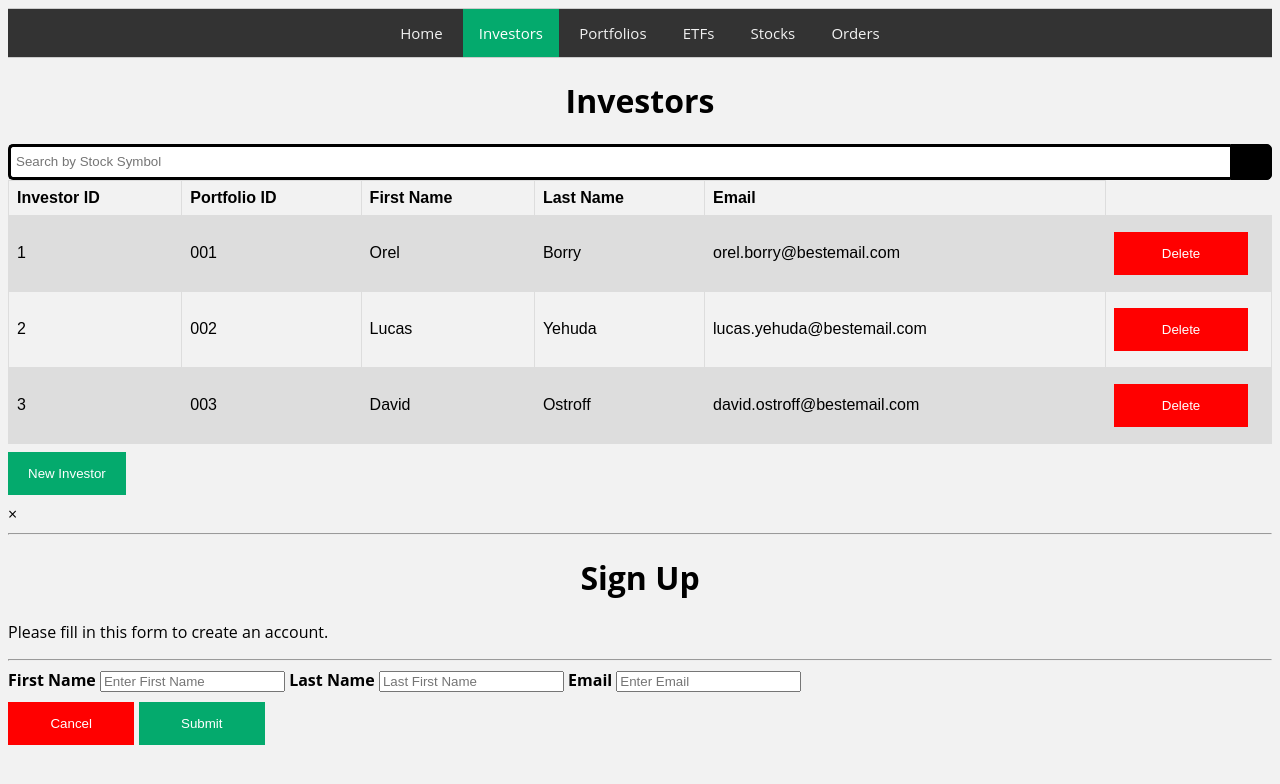
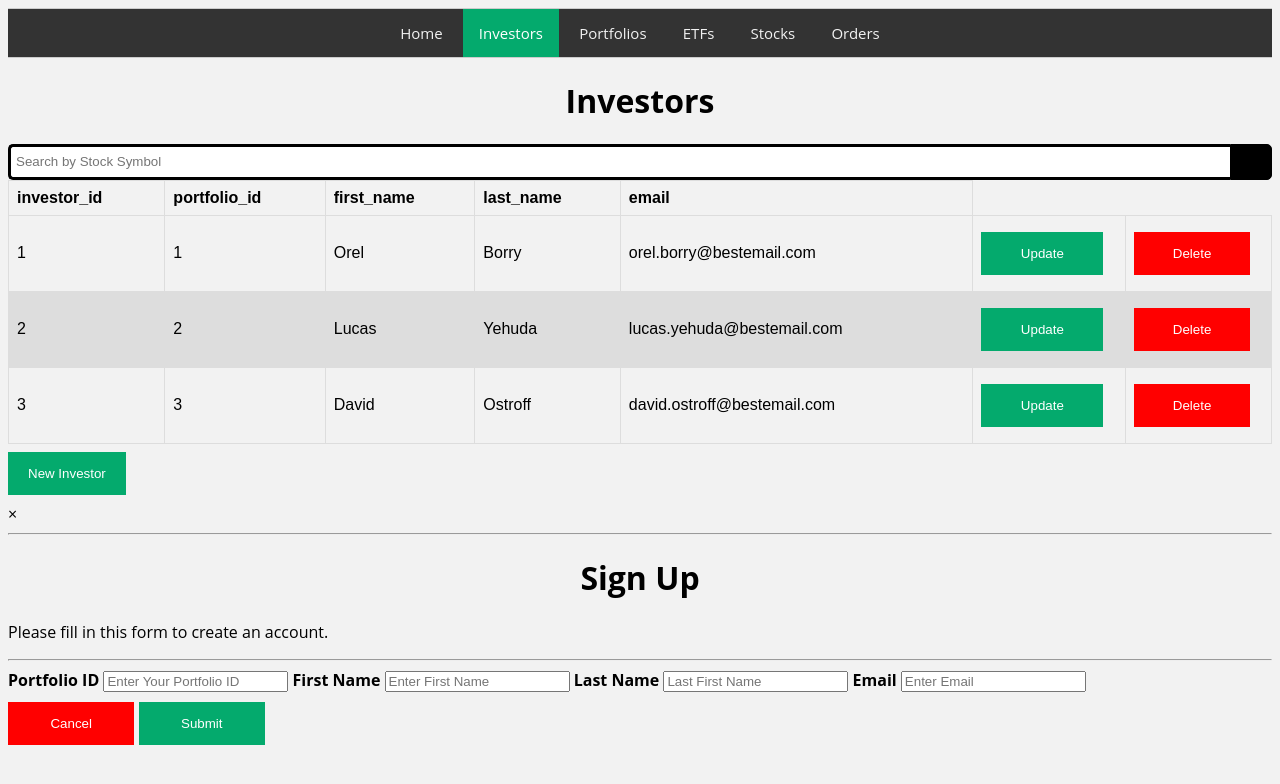
Before and after one commit to orelyehuda/stonksweb, a Flask app: page /investors in a window 1280 px wide. Shown: the top 784 px of the page. Run offline with Flask 2, Linux system fonts and the light colour scheme; data comes from the database, SQL or seed files in the repository; some libraries are stand-ins or nearby versions.

Commit message:
investors is now linked and insert works

```diff
--- a/app.py
+++ b/app.py
@@ -27,7 +27,6 @@ def stocks():
     	print(result)
     	return render_template('stocks.html', stock_rows=result)
 
-
 # Def the add_stock webpage that is used to add a new stock
 @app.route("/add_stock", methods=['POST','GET'])
 def add_stock():
@@ -41,9 +40,6 @@ def add_stock():
     data = (str(cid), str(stocksy), str(sharep), str(marketc))
     db.execute_query(db_connection, query, data)
 
-    query = "SELECT stock_id, company_id, stock_symbol, share_price, market_cap from Stocks;"
-    result = db.execute_query(db_connection, query).fetchall()
-    print(result)
     return redirect(request.referrer)
 
 
@@ -71,9 +67,6 @@ def add_order():
     data = (str(pid), str(stocksy), str(otype))
     db.execute_query(db_connection, query, data)
 
-    query = "SELECT order_id, portfolio_id, stock_symbol, order_type, order_date_time, order_status from Orders;"
-    result = db.execute_query(db_connection, query).fetchall()
-    print(result)
     return redirect(request.referrer)
 
 # Def the Portfolios page
@@ -98,16 +91,36 @@ def add_portfolio():
     data = [bpower]
     db.execute_query(db_connection, query, data)
 
-    query = "SELECT portfolio_id, buying_power, date_created from Portfolios;"
-    result = db.execute_query(db_connection, query).fetchall()
-    print(result)
     return redirect(request.referrer)
 
 
-# Def the Invesstors page
+# Def the Investors page
 @app.route("/investors")
 def investors():
-    return render_template('investors.html')
+    # GET --> requestes data from the db
+    if request.method == "GET":
+        print("Fetching and rendering investors web page")
+
+        query = "SELECT investor_id, portfolio_id, first_name, last_name, email from Investors"
+        result = db.execute_query(db_connection, query).fetchall()
+        print(result)
+        return render_template('investors.html', investor_rows=result)
+
+# Def the add_investor webpage that is used to add a new portfolio
+@app.route("/add_investor", methods=['POST','GET'])
+def add_investor():
+    print("added investor!")
+    pid = request.form['pid']
+    fname = request.form['fname']
+    lname = request.form['lname']
+    email = request.form['email']
+
+    query = 'INSERT INTO Investors (portfolio_id, first_name, last_name, email) VALUES (%s, %s, %s, %s);'
+    data = (str(pid), str(fname), str(lname), str(email))
+    db.execute_query(db_connection, query, data)
+
+    return redirect(request.referrer)
+
 
 # Def the Companies page
 @app.route("/etfs")
--- a/templates/investors.html
+++ b/templates/investors.html
@@ -20,60 +20,56 @@
 <div class="ordert">
     <div class="search">
         <input type="text" class="searchTerm" placeholder="Search by Stock Symbol">
-        <button type="submit" class="searchButton">
-            <i class="fa fa-search"></i>
-        </button>
+        <button type="submit" class="searchButton"></button>
     </div>
-    <table>
+       <table>
+            <thead>
+                <tr>
+    <!-- Iterate through each key in the first entry to get the
+        column name -->
+        {% for key in investor_rows[0].keys() %}
+
+    <!-- Create a <th> tag with the key inside of it, this will be
+        our header row -->
+        <th>{{ key }}</th>
+
+        <!-- End of this for loop -->
+        {% endfor %}
+    </tr>
+    <tbody>
+
+        <!-- Now, iterate through every investor in stock_rows -->
+        {% for investor in investor_rows %}
         <tr>
-            <th>Investor ID</th>
-            <th>Portfolio ID</th>
-            <th>First Name</th>
-            <th>Last Name</th>
-            <th>Email</th>
+            <!-- Then iterate through every key in the current investor dictionary -->
+            {% for key in investor.keys() %}
 
+            <!-- Create a <td> element with the value of that key in it -->
+                <td>{{investor[key]}} </td>
+                {% endfor %}
+                <td><button class="tablebtn">Update</button> </td>
+                <td><button class="tablebtnc">Delete</button> </td>
 
-        </tr>
-        <tr>
-            <td>1</td>
-            <td>001</td>
-            <td>Orel</td>
-            <td>Borry</td>
-            <td>orel.borry@bestemail.com</td>
-            <td><button class="tablebtnc">Delete</button> </td>
-        </tr>
-        <tr>
-            <td>2</td>
-            <td>002</td>
-            <td>Lucas</td>
-            <td>Yehuda</td>
-            <td>lucas.yehuda@bestemail.com</td>
-            <td><button class="tablebtnc">Delete</button> </td>
-        </tr>
-        <tr>
-            <td>3</td>
-            <td>003</td>
-            <td>David</td>
-            <td>Ostroff</td>
-            <td>david.ostroff@bestemail.com</td>
-            <td><button class="tablebtnc">Delete</button> </td>
-        </tr>
-    </td>
-</tr>
-</table>
+            </tr>
+            {% endfor %}
+
+        </table>
 </div>
 
     <button align="center" onclick="document.getElementById('id01').style.display='block'" style="width:auto;">New Investor</button>
 
     <div id="id01" class="modal">
       <span onclick="document.getElementById('id01').style.display='none'" class="close" title="Close Modal">&times;</span>
-      <form class="modal-content" action="/action_page.php">
+      <form class="modal-content" action="/add_investor" method="POST">
         <div class="container">
           <hr>
 
           <h1>Sign Up</h1>
           <p>Please fill in this form to create an account.</p>
           <hr>
+
+          <label for="fname"><b>Portfolio ID</b></label>
+          <input type="text" placeholder="Enter Your Portfolio ID" name="pid" required>
 
           <label for="fname"><b>First Name</b></label>
           <input type="text" placeholder="Enter First Name" name="fname" required>
```
